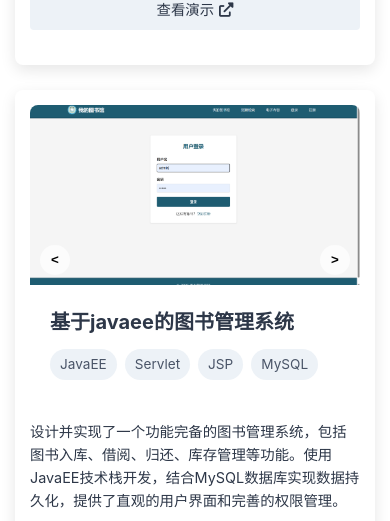
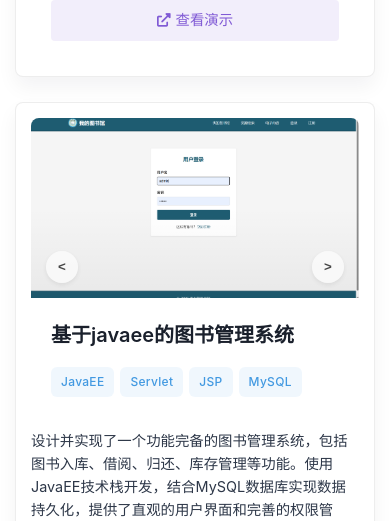
Before and after one commit to RioArisk/personal-website, a plain HTML site: page index.html in a window 390 px wide. Shown: the part 4525-5046 px from the top of the page. Drawn offline with Linux system fonts and the light colour scheme; files whose address does not match are found by name.

Commit message:
项目卡片UI优化：改进设计、增强交互效果和添加加载指示器

```diff
--- a/css/style.css
+++ b/css/style.css
@@ -348,36 +348,47 @@ a:hover {
 /* 项目经验 */
 #projects {
     background: var(--section-bg-white);
+    padding-bottom: 100px;
 }
 
 .projects-grid {
     display: grid;
-    grid-template-columns: repeat(auto-fill, minmax(320px, 1fr));
-    gap: 30px;
-    margin-top: 30px;
+    grid-template-columns: repeat(auto-fill, minmax(350px, 1fr));
+    gap: 40px;
+    margin-top: 50px;
 }
 
 .project-card {
     background-color: white;
-    border-radius: 8px;
+    border-radius: 12px;
     overflow: hidden;
-    box-shadow: 0 5px 15px rgba(0, 0, 0, 0.1);
-    transition: transform 0.3s;
+    box-shadow: rgba(17, 12, 46, 0.05) 0px 10px 20px;
+    transition: all 0.4s cubic-bezier(0.175, 0.885, 0.32, 1.275);
+    position: relative;
+    border: 1px solid rgba(230, 230, 230, 0.7);
 }
 
 .project-card:hover {
-    transform: translateY(-5px);
+    transform: translateY(-8px);
+    box-shadow: rgba(17, 12, 46, 0.15) 0px 15px 30px;
 }
 
 .project-image {
-    height: 200px;
+    height: 220px;
     overflow: hidden;
-    display: flex;
-    align-items: center;
-    justify-content: center;
-    background-color: white;
-    border-radius: 4px 4px 0 0;
     position: relative;
+    background-color: #f8f9fa;
+}
+
+.project-image::after {
+    content: '';
+    position: absolute;
+    bottom: 0;
+    left: 0;
+    right: 0;
+    height: 50%;
+    background: linear-gradient(to top, rgba(0,0,0,0.05), transparent);
+    pointer-events: none;
 }
 
 .slideshow-container {
@@ -399,7 +410,7 @@ a:hover {
     height: 100%;
     object-fit: cover;
     opacity: 0;
-    transition: opacity 0.5s ease-in-out;
+    transition: opacity 0.5s ease-in-out, transform 0.5s ease-in-out;
     cursor: pointer;
 }
 
@@ -407,73 +418,209 @@ a:hover {
     opacity: 1;
 }
 
+.project-card:hover .slideshow-img.active {
+    transform: scale(1.05);
+}
+
 .slideshow-controls {
     position: absolute;
-    bottom: 10px;
+    bottom: 15px;
     width: 100%;
     display: flex;
     justify-content: space-between;
-    padding: 0 10px;
+    padding: 0 15px;
     z-index: 10;
 }
 
 .slideshow-controls button {
-    background-color: rgba(255, 255, 255, 0.7);
+    background-color: rgba(255, 255, 255, 0.9);
     border: none;
-    width: 30px;
-    height: 30px;
+    width: 32px;
+    height: 32px;
     border-radius: 50%;
     cursor: pointer;
     font-weight: bold;
-    transition: background-color 0.3s;
+    transition: all 0.2s ease;
+    display: flex;
+    align-items: center;
+    justify-content: center;
+    box-shadow: 0 2px 5px rgba(0,0,0,0.1);
+    opacity: 0.7;
 }
 
 .slideshow-controls button:hover {
-    background-color: rgba(255, 255, 255, 0.9);
+    background-color: white;
+    transform: scale(1.1);
+    opacity: 1;
 }
 
 .project-header {
-    padding: 20px;
+    padding: 22px 25px 15px;
+    position: relative;
 }
 
 .project-header h3 {
-    margin: 0 0 10px;
-    font-size: 1.2rem;
+    margin: 0 0 15px;
+    font-size: 1.25rem;
+    color: var(--primary-color);
+    position: relative;
+    font-weight: 600;
 }
 
 .project-tags {
     display: flex;
     flex-wrap: wrap;
     gap: 8px;
-    margin-top: 10px;
+    margin-top: 12px;
 }
 
 .tag {
-    background-color: #edf2f7;
-    padding: 4px 10px;
-    border-radius: 20px;
-    font-size: 0.85rem;
-    color: #4a5568;
+    background-color: rgba(66, 153, 225, 0.08);
+    padding: 6px 12px;
+    border-radius: 6px;
+    font-size: 0.8rem;
+    color: var(--secondary-color);
+    font-weight: 500;
+    letter-spacing: 0.3px;
+    transition: all 0.2s ease;
 }
 
-.project-footer {
-    padding: 15px 20px;
-    border-top: 1px solid #edf2f7;
+.tag:hover {
+    background-color: rgba(66, 153, 225, 0.15);
+    transform: translateY(-2px);
+}
+
+.project-description {
+    padding: 0 25px 20px;
+    line-height: 1.6;
+    color: var(--light-text);
+}
+
+.project-description p {
+    margin-bottom: 20px;
+    font-size: 0.95rem;
 }
 
 .project-links {
     display: flex;
-    justify-content: space-between;
+    gap: 12px;
+    padding: 0 25px 25px;
 }
 
 .project-links a {
-    color: #3182ce;
-    text-decoration: none;
+    display: inline-flex;
+    align-items: center;
+    justify-content: center;
+    gap: 8px;
+    padding: 10px 16px;
+    background-color: var(--code-bg);
+    border-radius: 8px;
     font-size: 0.9rem;
+    color: var(--text-color);
+    font-weight: 500;
+    transition: all 0.3s ease;
+    flex: 1;
+    text-align: center;
+}
+
+.project-links a i {
+    font-size: 0.85rem;
+    transition: transform 0.3s ease;
 }
 
 .project-links a:hover {
-    text-decoration: underline;
+    background-color: var(--secondary-color);
+    color: white;
+    transform: translateY(-3px);
+}
+
+.project-links a:hover i {
+    transform: translateX(3px);
+}
+
+.project-links a.demo-link {
+    background-color: rgba(128, 90, 213, 0.1);
+    color: var(--accent-color);
+}
+
+.project-links a.demo-link:hover {
+    background-color: var(--accent-color);
+    color: white;
+}
+
+@media (max-width: 992px) {
+    /* 项目卡片在平板上的调整 */
+    .project-card {
+        max-width: 500px;
+        margin: 0 auto;
+    }
+
+    .project-links {
+        flex-direction: row;
+        gap: 15px;
+    }
+
+    .project-links a {
+        flex: 1;
+    }
+}
+
+@media (max-width: 768px) {
+    /* 移动端项目卡片样式调整 */
+    .projects-grid {
+        grid-template-columns: 1fr;
+        gap: 30px;
+    }
+
+    .project-image {
+        height: 200px;
+    }
+
+    .project-header {
+        padding: 20px 20px 12px;
+    }
+
+    .project-description {
+        padding: 0 20px 15px;
+    }
+
+    .project-links {
+        padding: 0 20px 20px;
+    }
+}
+
+@media (max-width: 480px) {
+    .project-card {
+        border-radius: 10px;
+    }
+
+    .project-image {
+        height: 180px;
+        border-radius: 10px 10px 0 0;
+    }
+
+    .project-header h3 {
+        font-size: 1.15rem;
+    }
+
+    .project-tags {
+        gap: 6px;
+    }
+
+    .tag {
+        padding: 5px 10px;
+        font-size: 0.75rem;
+    }
+
+    .project-description p {
+        font-size: 0.9rem;
+        margin-bottom: 15px;
+    }
+
+    .project-links a {
+        padding: 9px 12px;
+        font-size: 0.85rem;
+    }
 }
 
 /* 响应式设计调整 */
@@ -1238,3 +1385,37 @@ footer p { margin-bottom: 10px; }
         padding: 15px;
     }
 }
+
+/* 加载指示器 */
+.loading-indicator {
+    position: absolute;
+    top: 50%;
+    left: 50%;
+    transform: translate(-50%, -50%);
+    color: var(--secondary-color);
+    font-size: 2rem;
+    z-index: 5;
+}
+
+.loading-indicator i {
+    animation: spin 1.5s infinite linear;
+}
+
+.loading-error {
+    position: absolute;
+    top: 50%;
+    left: 50%;
+    transform: translate(-50%, -50%);
+    color: #e53e3e;
+    font-size: 2rem;
+    z-index: 5;
+}
+
+@keyframes spin {
+    0% {
+        transform: rotate(0deg);
+    }
+    100% {
+        transform: rotate(360deg);
+    }
+}
--- a/index.html
+++ b/index.html
@@ -179,10 +179,10 @@
                     </div>
                     <div class="project-description">
                         <p>开发了一个完整的电子商务平台，实现了用户管理、商品展示、购物车、订单处理等功能。项目采用前后端分离架构，后端使用SpringBoot实现RESTful API，前端基于Vue.js构建响应式界面。</p>
-                        <div class="project-links">
-                            <a href="https://github.com/yourusername/ecommerce-platform" target="_blank">查看源码 <i class="fas fa-code"></i></a>
-                            <a href="#" class="demo-link">查看演示 <i class="fas fa-external-link-alt"></i></a>
-                        </div>
+                    </div>
+                    <div class="project-links">
+                        <a href="https://github.com/yourusername/ecommerce-platform" target="_blank"><i class="fas fa-code"></i> 查看源码</a>
+                        <a href="#" class="demo-link"><i class="fas fa-external-link-alt"></i> 查看演示</a>
                     </div>
                 </div>
                 <div class="project-card">
@@ -204,10 +204,10 @@
                     </div>
                     <div class="project-description">
                         <p>设计并实现了一个功能完备的图书管理系统，包括图书入库、借阅、归还、库存管理等功能。使用JavaEE技术栈开发，结合MySQL数据库实现数据持久化，提供了直观的用户界面和完善的权限管理。</p>
-                        <div class="project-links">
-                            <a href="https://github.com/yourusername/library-management" target="_blank">查看源码 <i class="fas fa-code"></i></a>
-                            <a href="#" class="demo-link">查看演示 <i class="fas fa-external-link-alt"></i></a>
-                        </div>
+                    </div>
+                    <div class="project-links">
+                        <a href="https://github.com/yourusername/library-management" target="_blank"><i class="fas fa-code"></i> 查看源码</a>
+                        <a href="#" class="demo-link"><i class="fas fa-external-link-alt"></i> 查看演示</a>
                     </div>
                 </div>
                 <div class="project-card">
@@ -230,10 +230,10 @@
                     </div>
                     <div class="project-description">
                         <p>开发了一个基于LangChain框架的智能问答平台，通过向量数据库存储和检索文档内容，结合OpenAI API实现智能问答和知识检索。系统能够理解用户提问，并从预先导入的知识库中检索相关信息提供准确回答。</p>
-                        <div class="project-links">
-                            <a href="https://github.com/yourusername/langchain-qa-platform" target="_blank">查看源码 <i class="fas fa-code"></i></a>
-                            <a href="#" class="demo-link">查看演示 <i class="fas fa-external-link-alt"></i></a>
-                        </div>
+                    </div>
+                    <div class="project-links">
+                        <a href="https://github.com/yourusername/langchain-qa-platform" target="_blank"><i class="fas fa-code"></i> 查看源码</a>
+                        <a href="#" class="demo-link"><i class="fas fa-external-link-alt"></i> 查看演示</a>
                     </div>
                 </div>
             </div>
--- a/js/main.js
+++ b/js/main.js
@@ -98,20 +98,47 @@ document.addEventListener('DOMContentLoaded', function() {
     const projectObserver = new IntersectionObserver((entries) => {
         entries.forEach(entry => {
             if (entry.isIntersecting) {
-                entry.target.style.opacity = 1;
-                entry.target.style.transform = 'translateY(0)';
+                // 使用延迟，让卡片一个接一个地出现
+                setTimeout(() => {
+                    entry.target.style.opacity = 1;
+                    entry.target.style.transform = 'translateY(0)';
+                }, entry.target.dataset.delay || 0);
                 projectObserver.unobserve(entry.target);
             }
         });
     }, {
-        threshold: 0.1
+        threshold: 0.1,
+        rootMargin: '0px 0px -50px 0px'
     });
 
-    projectCards.forEach(card => {
+    projectCards.forEach((card, index) => {
+        // 为每张卡片设置不同的延迟
+        card.dataset.delay = index * 150;
         card.style.opacity = 0;
-        card.style.transform = 'translateY(20px)';
-        card.style.transition = 'opacity 0.5s ease-out, transform 0.5s ease-out';
+        card.style.transform = 'translateY(30px)';
+        card.style.transition = 'opacity 0.6s ease-out, transform 0.6s ease-out';
         projectObserver.observe(card);
+
+        // 鼠标悬停效果增强
+        card.addEventListener('mouseenter', function() {
+            this.style.transform = 'translateY(-8px)';
+        });
+
+        card.addEventListener('mouseleave', function() {
+            this.style.transform = 'translateY(0)';
+        });
+
+        // 点击卡片图片区域时显示大图
+        const imageContainer = card.querySelector('.project-image');
+        if (imageContainer) {
+            imageContainer.addEventListener('click', function() {
+                const activeSlide = this.querySelector('.slideshow-img.active');
+                if (activeSlide) {
+                    // 触发图片点击事件，显示大图
+                    activeSlide.click();
+                }
+            });
+        }
     });
 
     // 时间线项目动画
@@ -221,8 +248,17 @@ function initSlideshow() {
         let touchStartX = 0;
         let touchEndX = 0;
 
+        // 添加加载指示器
+        const loadingIndicator = document.createElement('div');
+        loadingIndicator.className = 'loading-indicator';
+        loadingIndicator.innerHTML = '<i class="fas fa-spinner fa-spin"></i>';
+        container.appendChild(loadingIndicator);
+
         // 动态加载图片
         loadImagesFromFolder(imageFolder, container).then(imageElements => {
+            // 移除加载指示器
+            container.querySelector('.loading-indicator')?.remove();
+
             slides = imageElements;
             if (slides.length > 0) {
                 // 初始显示第一张幻灯片
@@ -230,6 +266,11 @@ function initSlideshow() {
                 // 开始自动切换
                 startSlideshow();
             }
+        }).catch(error => {
+            console.error('加载图片失败:', error);
+            // 显示错误状态
+            loadingIndicator.innerHTML = '<i class="fas fa-exclamation-circle"></i>';
+            loadingIndicator.className = 'loading-error';
         });
 
         // 显示指定索引的幻灯片
```
